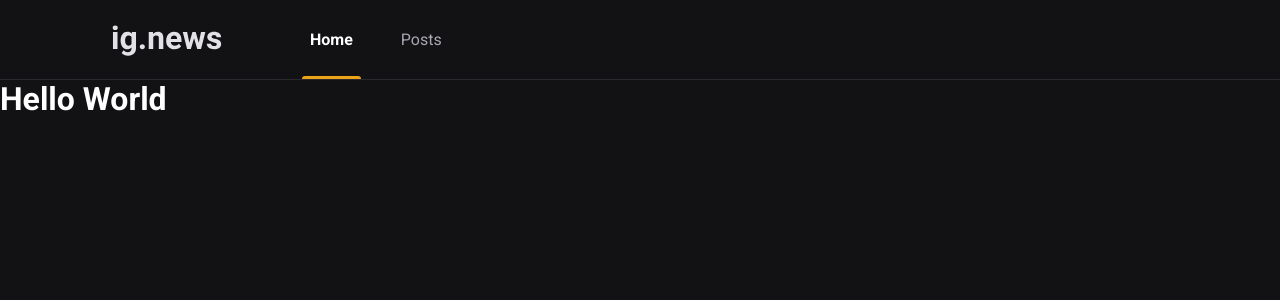
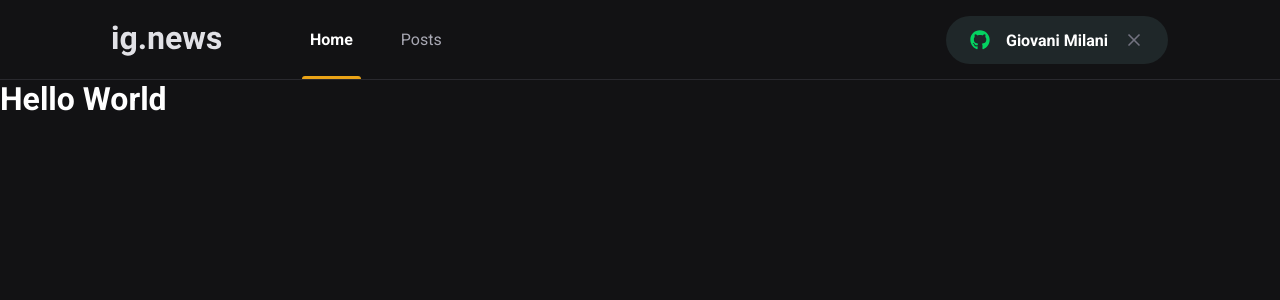
Before and after one commit to GiovaniHMilani/ignite_news, a Next.js app: page / in a window 1280 px wide. Shown: the top 300 px of the page. Built offline with nearby package versions, Linux system fonts and the light colour scheme.

Commit message:
feat: add button to login with github

```diff
--- a/package.json
+++ b/package.json
@@ -11,6 +11,7 @@
     "next": "10.0.9",
     "react": "17.0.2",
     "react-dom": "17.0.2",
+    "react-icons": "^4.2.0",
     "sass": "^1.32.8"
   },
   "devDependencies": {
--- a/src/components/Header/index.tsx
+++ b/src/components/Header/index.tsx
@@ -1,4 +1,5 @@
 import styles from "./styles.module.scss";
+import { SignInButton } from "../SignInButton";
 
 export function Header() {
   return (
@@ -9,6 +10,8 @@
           <a className={styles.active}>Home</a>
           <a>Posts</a>
         </nav>
+
+        <SignInButton />
       </div>
     </header>
   );
--- a/src/components/Header/styles.module.scss
+++ b/src/components/Header/styles.module.scss
@@ -51,4 +51,8 @@
       }
     }
   }
+
+  button {
+    margin-left: auto;
+  }
 }
--- /dev/null
+++ b/src/components/SignInButton/index.tsx
@@ -0,0 +1,20 @@
+import { FaGithub } from "react-icons/fa";
+import { FiX } from "react-icons/fi";
+
+import styles from "./styles.module.scss";
+
+export function SignInButton() {
+  const isUserLoggedIn = true;
+  return isUserLoggedIn ? (
+    <button type="button" className={styles.signInButton}>
+      <FaGithub color="#04d361" />
+      Giovani Milani
+      <FiX color="#737380" className={styles.closeIcon} />
+    </button>
+  ) : (
+    <button type="button" className={styles.signInButton}>
+      <FaGithub color="#eba417" />
+      Sign in with Github
+    </button>
+  );
+}
--- /dev/null
+++ b/src/components/SignInButton/styles.module.scss
@@ -0,0 +1,33 @@
+.signInButton {
+  height: 3rem;
+  border-radius: 3rem;
+  background: var(--gray-850);
+  border: 0;
+  padding: 0 1.5rem;
+
+  display: flex;
+  align-items: center;
+  justify-content: center;
+
+  color: var(--white);
+  font-weight: bold;
+
+  svg {
+    width: 20px;
+    height: 20px;
+  }
+
+  svg:first-child {
+    margin-right: 1rem;
+  }
+
+  svg.closeIcon {
+    margin-left: 1rem;
+  }
+
+  transition: filter 0.2s;
+
+  &:hover {
+    filter: brightness(0.8);
+  }
+}
--- a/src/styles/global.scss
+++ b/src/styles/global.scss
@@ -10,6 +10,7 @@
   --gray-100: #e1e1e6;
   --gray-300: #a8a8b3;
   --gray-800: #29292e;
+  --gray-850: #1f2729;
   --gray-900: #121214;
 
   --cyan-500: #61dafb;
```
Also changed, not shown: 1 other file (tests, documents, lock files or other folders).
